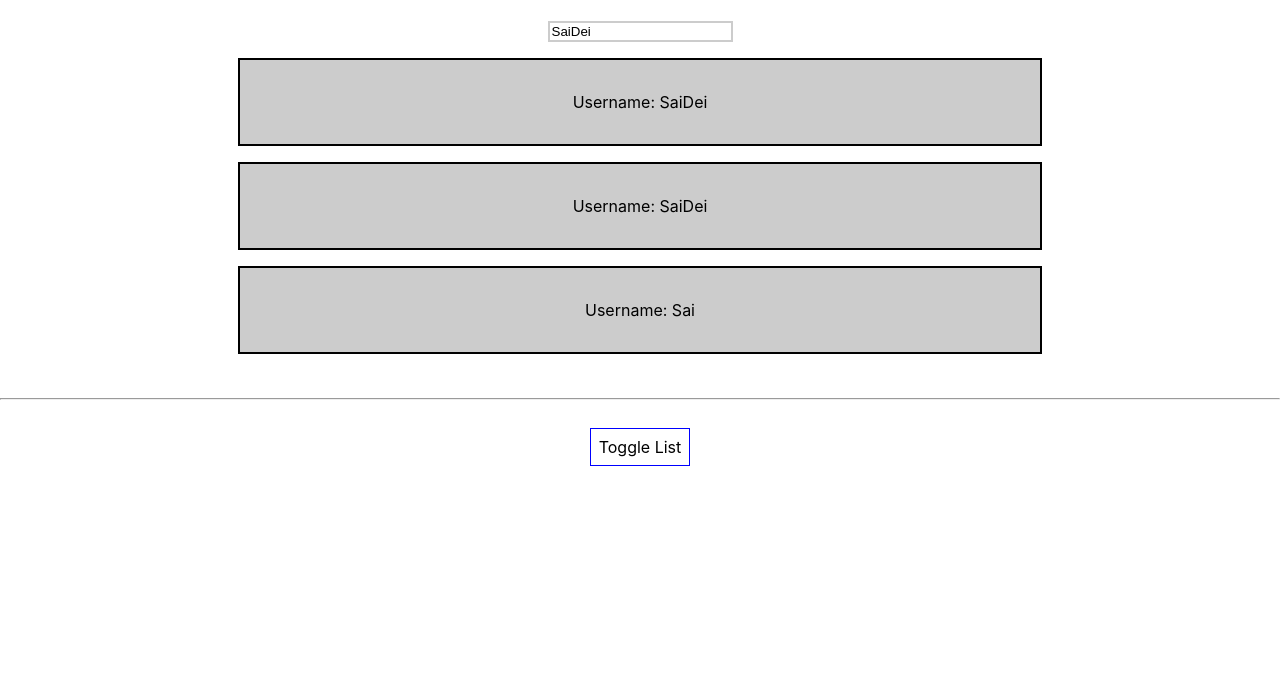
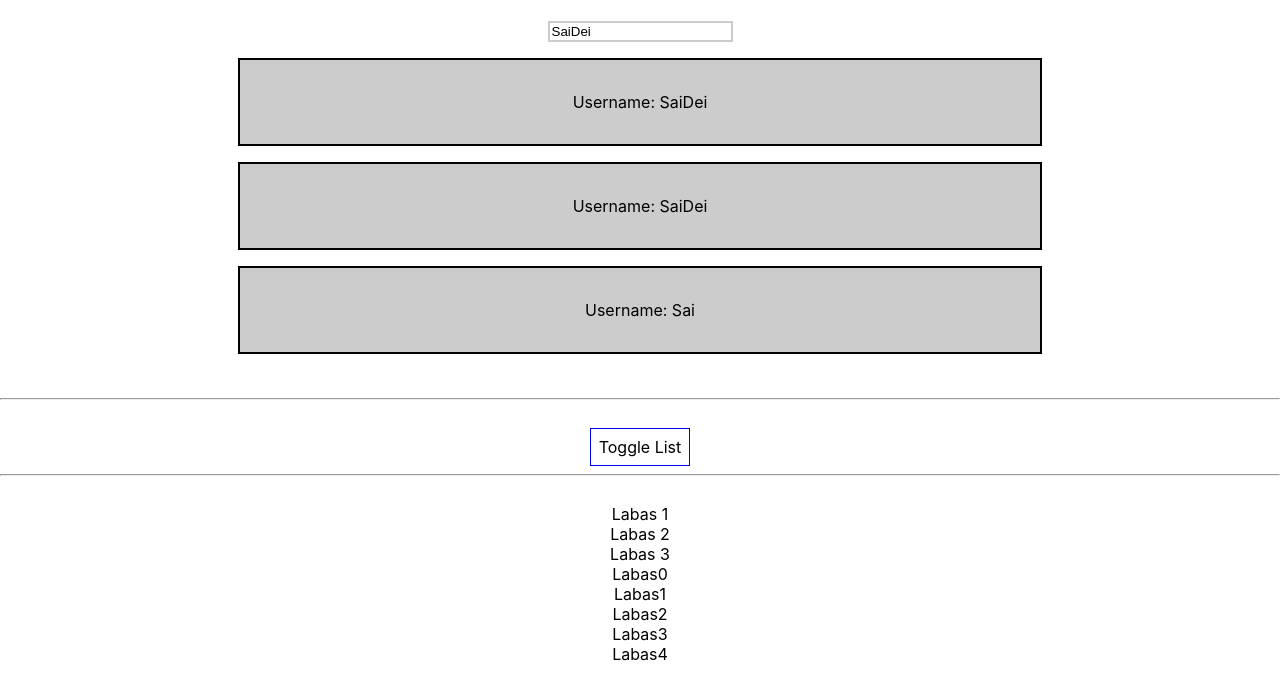
Before and after one commit to SimasDei/udemy-react-one, a React (Create React App) app: page / in a window 1280 px wide. Shown: the top 700 px of the page. Built offline with nearby package versions, Linux system fonts and the light colour scheme.

Commit message:
manipulating arrays

```diff
--- a/src/App.js
+++ b/src/App.js
@@ -44,6 +44,7 @@ class App extends Component {
       ]
     })
   }
+
 
   render() {
 
@@ -94,9 +95,36 @@ class App extends Component {
         {/* If show Persons == true, show the list */}
         {persons}
         {/* If show Persons == false, remain hidden */}
+
+        <br></br>
+        <hr></hr>
+        <br></br>
+
+        <ShowMany count={3} />
+
+        {getTestArray(5)}
+
       </div>
     );
   }
 }
 
+function ShowMany(params) {
+  let rows = [];
+  for (let i = 0; i < params.count; i++) {
+    rows.push(<div>Labas {i + 1}</div>)
+  }
+  return rows;
+}
+
+function getTestArray(params) {
+  let rows = [];
+  for (let i = 0; i < params; i++) {
+    rows.push(<div>{'Labas' + i}</div>)
+  }
+  return rows;
+}
+
+
+
 export default App;
```
